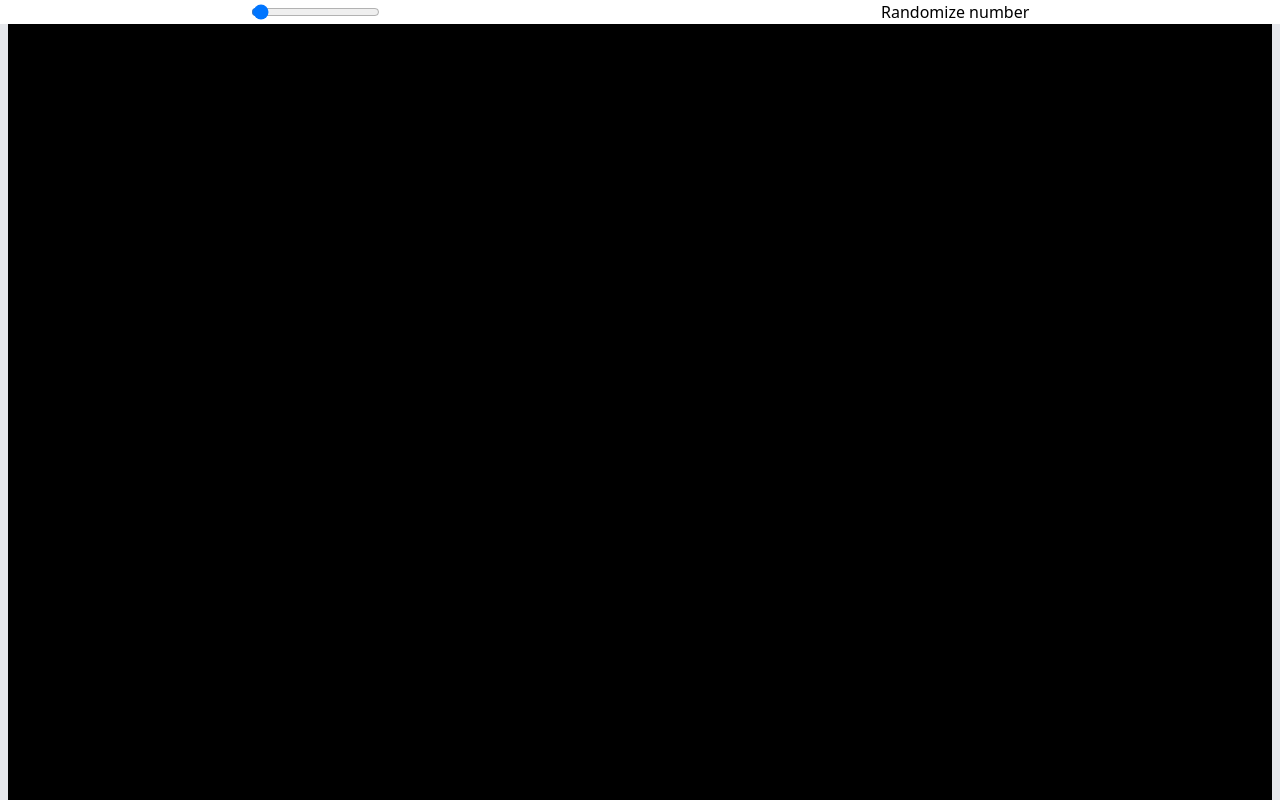
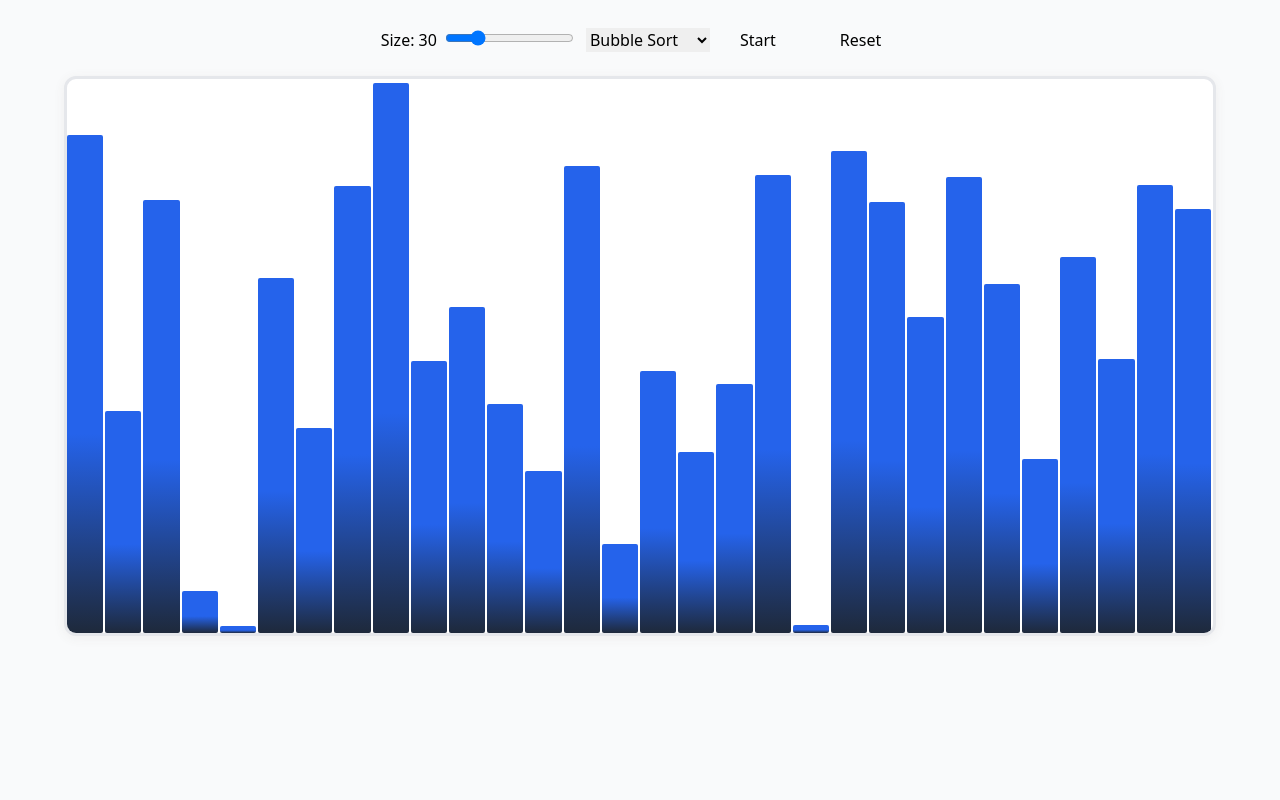
Before and after one commit to Madhurg2002/Visualizer, a React (Create React App) app: page /sort in a window 1280 px wide. Shown: the top 800 px of the page. Built offline with nearby package versions, Linux system fonts and the light colour scheme.

Commit message:
sorting implemented

```diff
--- a/src/Page/Sort.js
+++ b/src/Page/Sort.js
@@ -1,54 +1,343 @@
-import React, { useEffect, useState } from "react";
-// import axios from "axios";
-// import Token from "../../Actions/Token";
-// import { useCookies } from "react-cookie";
+import React, { useState, useEffect, useRef } from "react";
+
+function* bubbleSort(array) {
+  let arr = array.slice();
+  const n = arr.length;
+  for (let i = 0; i < n; i++) {
+    for (let j = 0; j < n - i - 1; j++) {
+      yield { arr: arr.slice(), active: [j, j + 1] };
+      if (arr[j] > arr[j + 1]) {
+        [arr[j], arr[j + 1]] = [arr[j + 1], arr[j]];
+        yield { arr: arr.slice(), active: [j, j + 1] };
+      }
+    }
+  }
+  yield { arr: arr.slice(), active: [] };
+}
+
+function* selectionSort(array) {
+  let arr = array.slice();
+  const n = arr.length;
+  for (let i = 0; i < n - 1; i++) {
+    let minIdx = i;
+    for (let j = i + 1; j < n; j++) {
+      yield { arr: arr.slice(), active: [j, minIdx] };
+      if (arr[j] < arr[minIdx]) {
+        minIdx = j;
+      }
+    }
+    if (minIdx !== i) {
+      [arr[i], arr[minIdx]] = [arr[minIdx], arr[i]];
+      yield { arr: arr.slice(), active: [i, minIdx] };
+    }
+  }
+  yield { arr: arr.slice(), active: [] };
+}
+
+function* insertionSort(array) {
+  let arr = array.slice();
+  for (let i = 1; i < arr.length; i++) {
+    let key = arr[i];
+    let j = i - 1;
+    while (j >= 0 && arr[j] > key) {
+      yield { arr: arr.slice(), active: [j, j + 1] };
+      arr[j + 1] = arr[j];
+      j--;
+      yield { arr: arr.slice(), active: [j + 1] };
+    }
+    arr[j + 1] = key;
+    yield { arr: arr.slice(), active: [j + 1] };
+  }
+  yield { arr: arr.slice(), active: [] };
+}
+
+function* quickSort(array) {
+  let arr = array.slice();
+
+  function* partition(low, high) {
+    let pivot = arr[high];
+    let i = low - 1;
+    for (let j = low; j < high; j++) {
+      yield { arr: arr.slice(), active: [j, high] };
+      if (arr[j] < pivot) {
+        i++;
+        [arr[i], arr[j]] = [arr[j], arr[i]];
+        yield { arr: arr.slice(), active: [i, j] };
+      }
+    }
+    [arr[i + 1], arr[high]] = [arr[high], arr[i + 1]];
+    yield { arr: arr.slice(), active: [i + 1, high] };
+    return i + 1;
+  }
+
+  function* qs(low, high) {
+    if (low < high) {
+      const partGen = partition(low, high);
+      let pi;
+      let result = partGen.next();
+      while (!result.done) {
+        yield result.value;
+        result = partGen.next();
+      }
+      pi = result.value;
+      yield* qs(low, pi - 1);
+      yield* qs(pi + 1, high);
+    }
+  }
+
+  yield* qs(0, arr.length - 1);
+  yield { arr: arr.slice(), active: [] };
+}
+
+function* mergeSort(array) {
+  let arr = array.slice();
+
+  function* merge(low, mid, high) {
+    let left = arr.slice(low, mid + 1);
+    let right = arr.slice(mid + 1, high + 1);
+    let i = 0,
+      j = 0,
+      k = low;
+    while (i < left.length && j < right.length) {
+      yield { arr: arr.slice(), active: [k] };
+      if (left[i] <= right[j]) {
+        arr[k++] = left[i++];
+      } else {
+        arr[k++] = right[j++];
+      }
+    }
+    while (i < left.length) arr[k++] = left[i++];
+    while (j < right.length) arr[k++] = right[j++];
+    yield { arr: arr.slice(), active: [] };
+  }
+
+  function* ms(low, high) {
+    if (low < high) {
+      let mid = Math.floor((low + high) / 2);
+      yield* ms(low, mid);
+      yield* ms(mid + 1, high);
+      yield* merge(low, mid, high);
+    }
+  }
+
+  yield* ms(0, arr.length - 1);
+  yield { arr: arr.slice(), active: [] };
+}
+
+const ALGORITHMS = {
+  "Bubble Sort": bubbleSort,
+  "Selection Sort": selectionSort,
+  "Insertion Sort": insertionSort,
+  "Quick Sort": quickSort,
+  "Merge Sort": mergeSort,
+};
+
+function generateRandomArray(size) {
+  return Array.from({ length: size }, () => Math.random());
+}
+
 export default function Sort() {
-    const [table, settable] = useState()
-    const [size, setSize] = useState(30)
-    const [rnum, setrnum] = useState(true);
-    useEffect(() => {
-        async function randomizearray(temp) {
-            let array = [];
-            for (let i = 0; i < size; i++) {
-                array[i] = i;
-            }
-            let i = size;
-            while (i--) {
-                const value = array[Math.floor(Math.random() * array.length)];
-                const mstyle = { height: `${value / size * 100}%` }
-                temp[i] = <div id={`${i}`} className="w-full bg-black" style={mstyle} ></div >
-            }
-        }
-        const temp = []
-        if (rnum === true)
-            for (let i = 0; i < size; i++) {
-                const h = (Math.random() * 100)
-                const mstyle = { height: `${h}%` }
-                temp[i] = <div id={`${i}`} className="w-full bg-black" style={mstyle} target={h}></div >
-            }
-        else {
-            // for (let i = 0; i < size; i++) {
-            //     const mstyle = { height: `${i / size * 100}%` }
-            //     temp[i] = <div id={`${i}`} className="w-full bg-black" style={mstyle} ></div >
-            // }
-            console.log("ran");
-            randomizearray(temp);
-        }
-        settable(<>
-            <div id="nav" className="flex justify-around  w-full  ">
-                <input type="range" min={30} max={1000} onChange={e => setTimeout(() => { setSize(e.target.value); }, 1000)} step={1} />
-                <button onClick={() => setTimeout(() => {
-                    setrnum(!rnum);
-                    console.log(rnum);
-                }, 1000)}>Randomize number</button>
-            </div >
-            <div className="flex-row border-r-8 border-l-8 h-screen">
-                {temp}
-            </div>
-        </>
-        )
-    }, [size, rnum])
-    return (
-        <>{table}</>
-    );
+  const [size, setSize] = React.useState(30);
+  const [array, setArray] = React.useState(generateRandomArray(30));
+  const [sorting, setSorting] = React.useState(false);
+  const [paused, setPaused] = React.useState(false);
+  const [activeIndices, setActiveIndices] = React.useState([]);
+  const [algorithm, setAlgorithm] = React.useState("Bubble Sort");
+  const genRef = React.useRef(null);
+  const initialArrayRef = React.useRef(array);
+
+  React.useEffect(() => {
+    if(!sorting){
+      const newArr = generateRandomArray(size);
+      setArray(newArr);
+      initialArrayRef.current = newArr;
+      setActiveIndices([]);
+      genRef.current = null;
+      setPaused(false);
+    }
+  }, [size, algorithm, sorting]);
+
+  const startSort = () => {
+    if(!genRef.current){
+      genRef.current = ALGORITHMS[algorithm](array);
+    }
+    setSorting(true);
+    setPaused(false);
+  };
+
+  const pauseSort = () => setPaused(true);
+
+  const stepSort = () => {
+    if(!genRef.current) return;
+    const {value, done} = genRef.current.next();
+    if(!done){
+      setArray(value.arr);
+      setActiveIndices(value.active);
+    } else{
+      setSorting(false);
+      setPaused(false);
+      setActiveIndices([]);
+      genRef.current = null;
+    }
+  };
+
+  // Reset allowed if not actively sorting (i.e. disabled during sorting && !paused)
+  const reset = () => {
+    setSorting(false);
+    setPaused(false);
+    setActiveIndices([]);
+    setArray(initialArrayRef.current);
+    genRef.current = null;
+  };
+
+  React.useEffect(() => {
+    if(!sorting || paused){
+      return;
+    }
+    let timeoutId;
+
+    const runStep = () => {
+      if(!genRef.current) return;
+      const {value, done} = genRef.current.next();
+      if(!done){
+        setArray(value.arr);
+        setActiveIndices(value.active);
+        timeoutId = setTimeout(runStep, 20);
+      } else {
+        setActiveIndices([]);
+        setSorting(false);
+        setPaused(false);
+        genRef.current = null;
+      }
+    };
+
+    timeoutId = setTimeout(runStep, 20);
+    return () => clearTimeout(timeoutId);
+  }, [sorting, paused]);
+
+
+
+  const barStyle = (val, idx) => ({
+    height: `${val * 100}%`,
+    width: `${100 / size}%`,
+    background: activeIndices.includes(idx)
+      ? "linear-gradient(180deg,#fbbc04,#8f5cf8)"
+      : "linear-gradient(180deg, #2563eb 60%, #1e293b)",
+    marginRight: "2px",
+    borderRadius: "2px",
+    display: "inline-block",
+    boxShadow: activeIndices.includes(idx) ? "0 0 8px #8f5cf8" : "none",
+    transition: "height 0.14s cubic-bezier(.42,0,.58,1)",
+  });
+
+  return (
+    <div
+      style={{
+        background: "#f9fafb",
+        height: "100vh",
+        padding: 20,
+        display: "flex",
+        flexDirection: "column",
+        alignItems: "center",
+      }}
+    >
+      <div
+        style={{
+          marginBottom: 16,
+          display: "flex",
+          gap: 12,
+          flexWrap: "wrap",
+          justifyContent: "center",
+          alignItems: "center",
+        }}
+      >
+        <label>
+          Size: {size}
+          <input
+            type="range"
+            min={10}
+            max={100}
+            disabled={sorting}
+            value={size}
+            onChange={(e) => setSize(Number(e.target.value))}
+            style={{ marginLeft: 8 }}
+          />
+        </label>
+
+        <select
+          disabled={sorting}
+          value={algorithm}
+          onChange={(e) => setAlgorithm(e.target.value)}
+        >
+          {Object.keys(ALGORITHMS).map((algo) => (
+            <option key={algo} value={algo}>
+              {algo}
+            </option>
+          ))}
+        </select>
+
+        {!sorting && (
+          <button
+            onClick={startSort}
+            style={{ cursor: "pointer", padding: "8px 18px" }}
+          >
+            Start
+          </button>
+        )}
+        {sorting && !paused && (
+          <button
+            onClick={pauseSort}
+            style={{ cursor: "pointer", padding: "8px 18px" }}
+          >
+            Pause
+          </button>
+        )}
+        {sorting && paused && (
+          <>
+            <button
+              onClick={startSort}
+              style={{ cursor: "pointer", padding: "8px 18px" }}
+            >
+              Resume
+            </button>
+            <button
+              onClick={stepSort}
+              style={{ cursor: "pointer", marginLeft: 10, padding: "8px 18px" }}
+            >
+              Step
+            </button>
+          </>
+        )}
+
+        <button
+          onClick={reset}
+          style={{
+            cursor: sorting ? "default" : "pointer",
+            padding: "8px 18px",
+            marginLeft: 16,
+          }}
+        >
+          Reset
+        </button>
+      </div>
+
+      <div
+        style={{
+          display: "flex",
+          alignItems: "flex-end",
+          height: "70vh",
+          width: "90vw",
+          border: "3px solid #e5e7eb",
+          background: "#fff",
+          borderRadius: 12,
+          overflow: "hidden",
+          boxShadow: "0 2px 12px #eee",
+        }}
+      >
+        {array.map((val, idx) => (
+          <div key={idx} style={barStyle(val, idx)}></div>
+        ))}
+      </div>
+    </div>
+  );
 }
```
